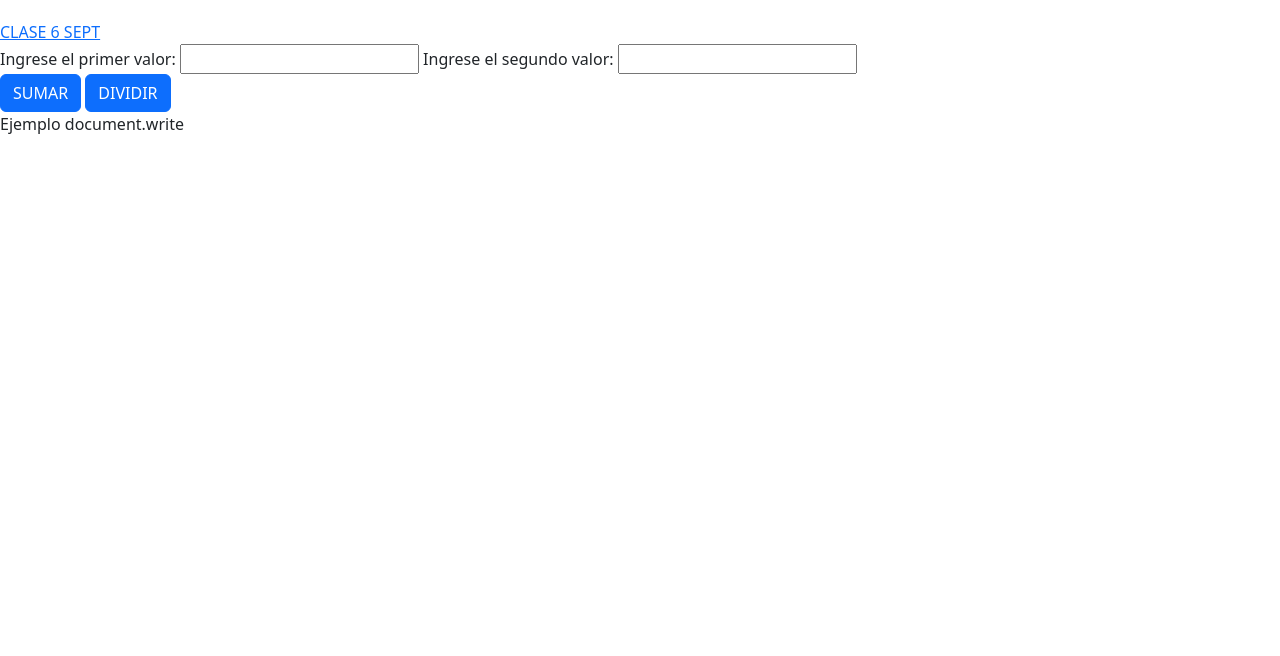
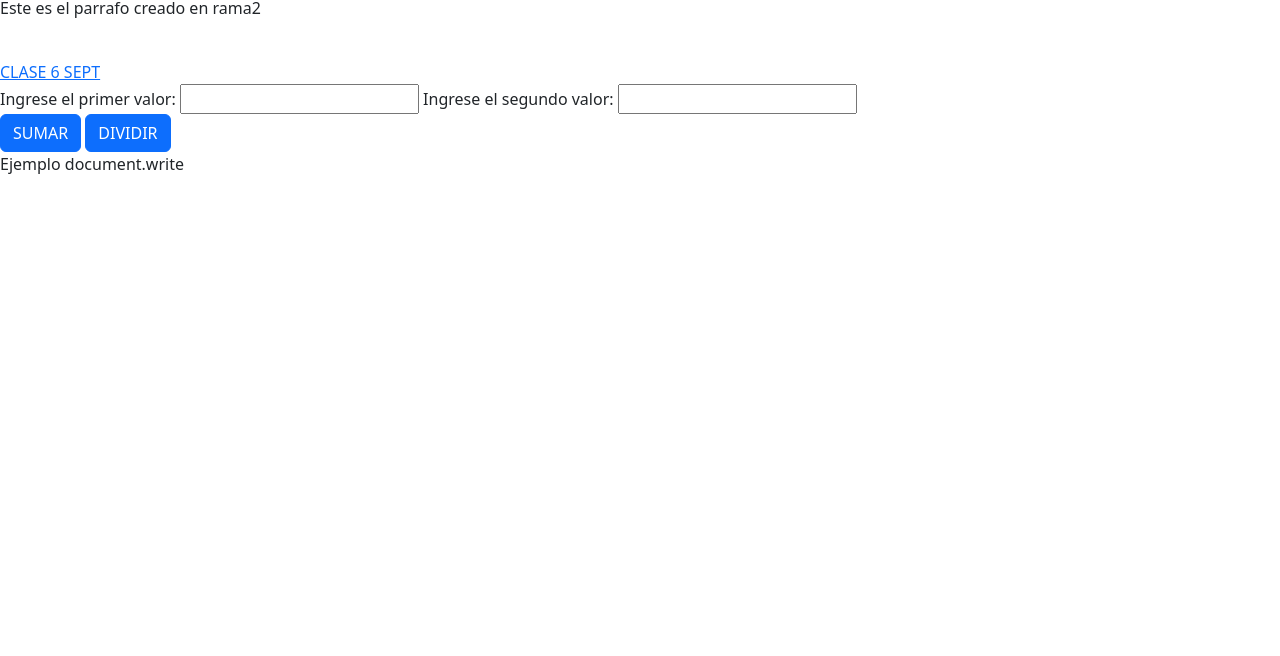
Before and after one commit to julsTorres1907/clase28agosto, a plain HTML site: page index.html in a window 1280 px wide. Shown: the part 144-800 px from the top of the page. Drawn offline with nearby package versions, Linux system fonts and the light colour scheme.

Commit message:
Parrafo creado desde la rama2

```diff
--- a/index.html
+++ b/index.html
@@ -14,6 +14,7 @@
     <button class="btn btn-primary">CLICK ME 4</button>
     <h2>TITULO DE PRUEBA #2</h2>
 
+    <p>Este es el parrafo creado en rama2</p>
     <br>
     <a href="clase6sept.html">CLASE 6 SEPT</a>
 
```
